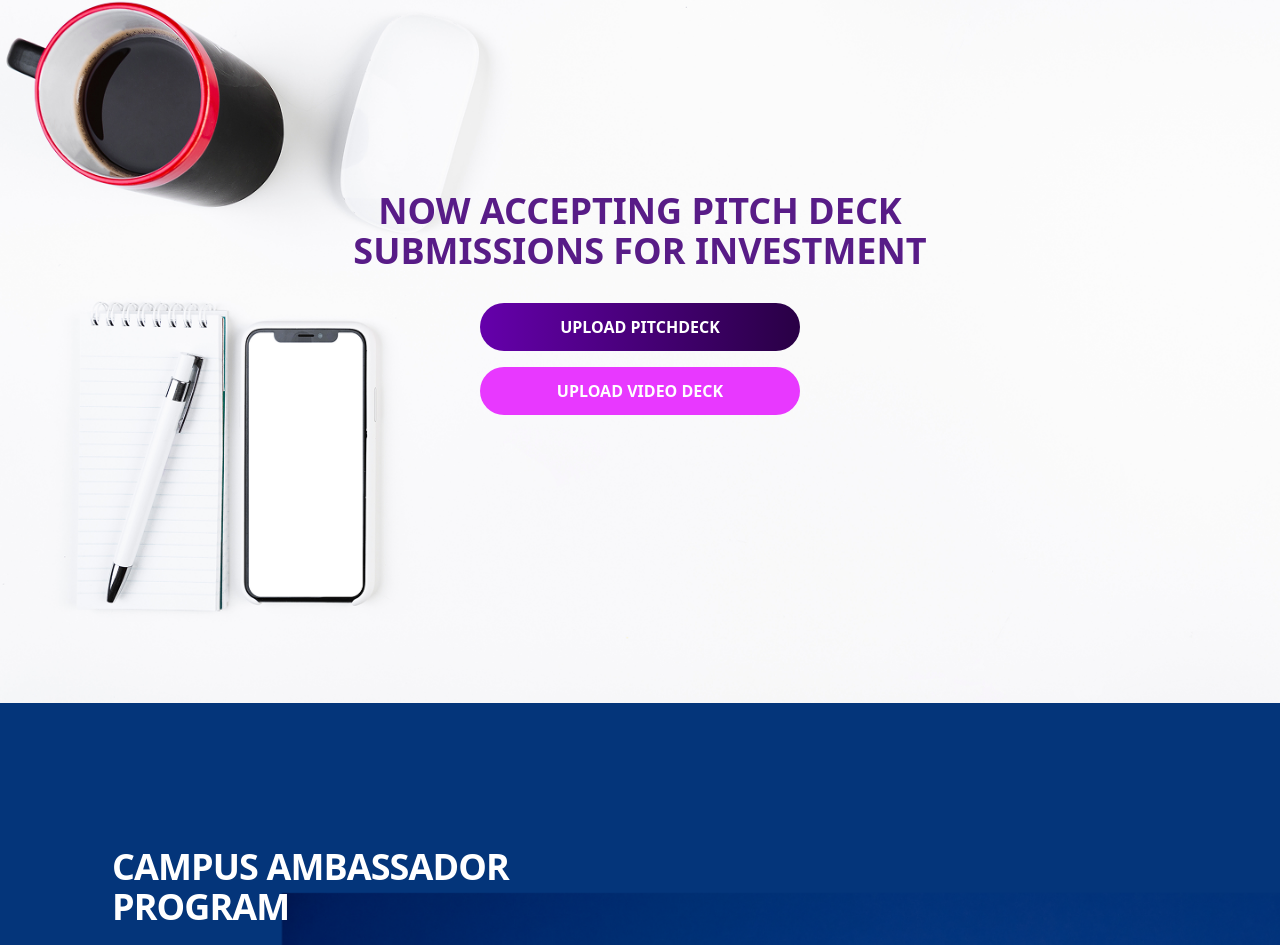
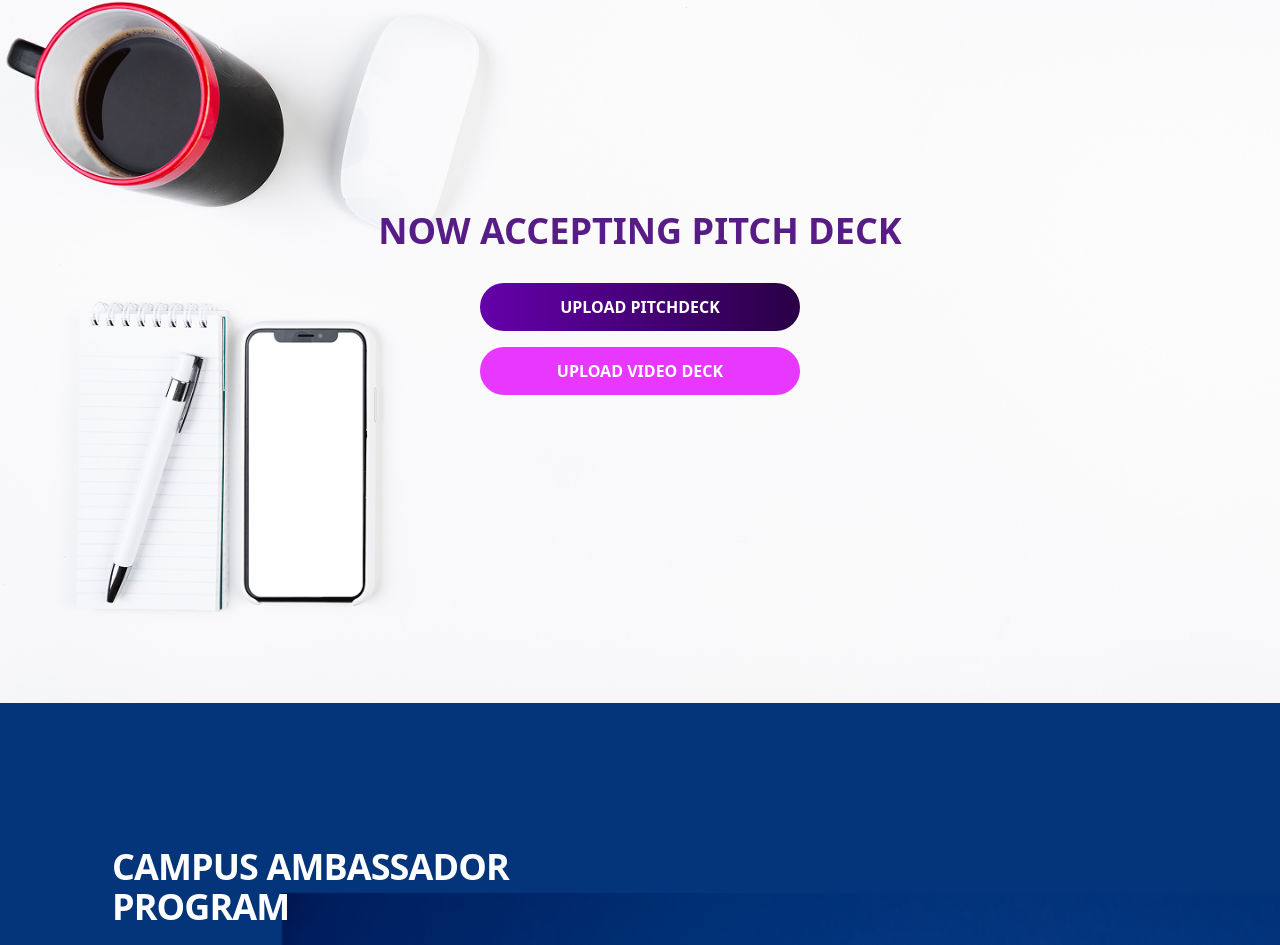
Before and after one commit to darshit890/pitchvilla-landing-page, a Next.js app: page / in a window 1280 px wide. Shown: the part 897-1842 px from the top of the page. Built offline with nearby package versions, Linux system fonts and the light colour scheme.

Commit message:
Update PiitchDeck.tsx

```diff
--- a/src/components/PiitchDeck.tsx
+++ b/src/components/PiitchDeck.tsx
@@ -20,8 +20,6 @@ const PitchDeck = () => {
         <div className="flex flex-col items-center text-center">
           <h1 className="mb-8 font-bold text-4xl text-purple-900">
             NOW ACCEPTING PITCH DECK
-            <br />
-            SUBMISSIONS FOR INVESTMENT
           </h1>
 
           <div className="flex flex-col gap-4 w-80">
```
